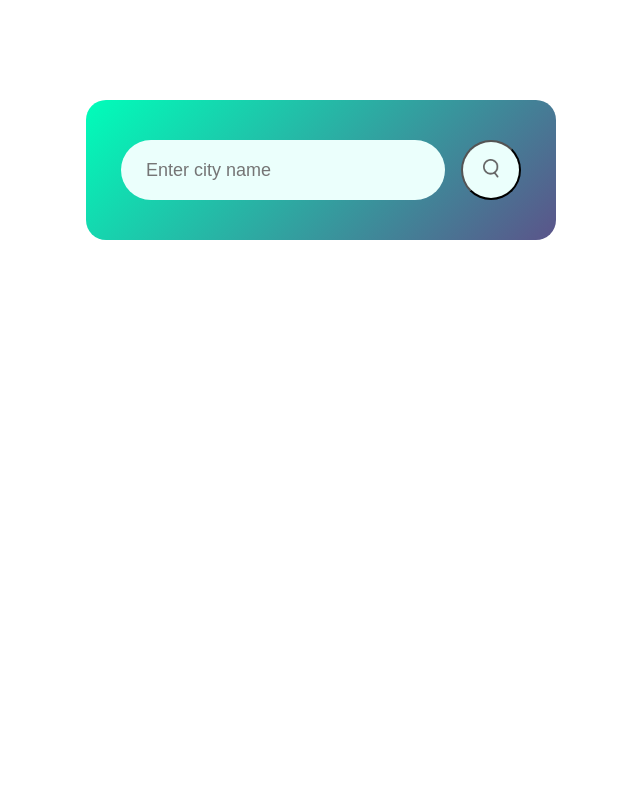
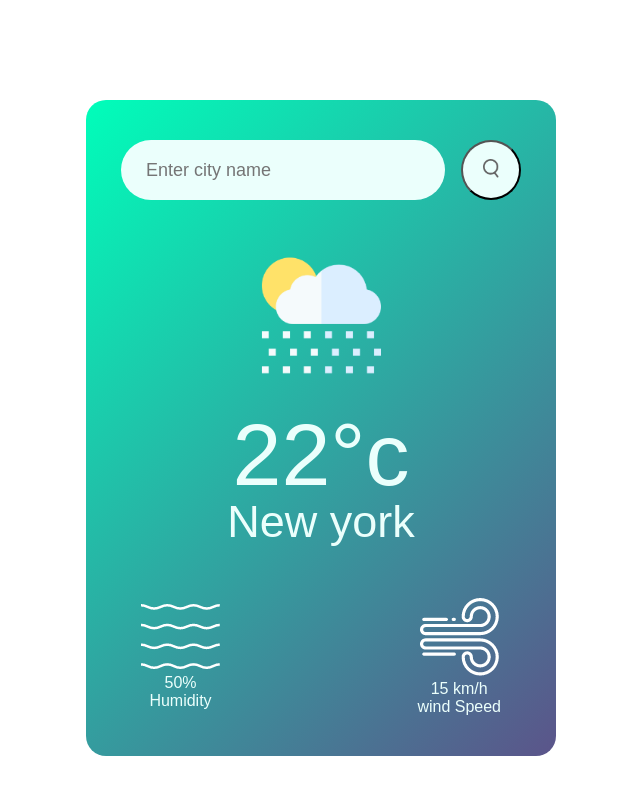
Before and after one commit to Ak-Rakib/Weather-App, a plain HTML site: page index.html in a window 1280 px wide. Shown: the whole page, without its empty margins (319-959 px from the left). Drawn offline with Linux system fonts and the light colour scheme.

Commit message:
set color and other section

```diff
--- a/CSS/style.css
+++ b/CSS/style.css
@@ -48,3 +48,37 @@
 .search button img{
     width: 16px;
 }
+
+.weather-icon{
+    width: 170px;
+    margin-top: 30px;
+}
+
+.weather h1{
+    font-size: 88px;
+    font-weight: 500;
+    color: #ebfffc;
+}
+
+.weather h2{
+    font-size: 45px;
+    font-weight: 400;
+    margin-top: -10px;
+    color: #ebfffc;
+}
+
+.details{
+    display: flex;
+    align-items: center;
+    justify-content: space-between;
+    padding: 0 20px;
+    margin-top: 50px;
+}
+
+.humidity-p{
+    color: #ebfffc;
+}
+
+.wind-p{
+    color: #ebfffc;
+}
--- a/index.html
+++ b/index.html
@@ -12,6 +12,27 @@
             <input type="text" placeholder="Enter city name" spellcheck="false">
             <button><img src="images/search.png" alt=""></button>
         </div>
+        <div class="weather">
+            <img src="images/rain.png" class="weather-icon">
+            <h1 class="temp">22°c</h1>
+            <h2 class="city">New york</h2>
+            <div class="details">
+                <div class="col">
+                    <img src="images/humidity.png">
+                    <div class="humidity-p">
+                        <p class="humidity">50%</p>
+                        <p>Humidity</p>
+                    </div>
+                </div>
+                <div class="col">
+                    <img src="images/wind.png">
+                    <div class="wind-p">
+                        <p class="wind">15 km/h</p>
+                        <p>wind Speed</p>
+                    </div>
+                </div>
+            </div>
+        </div>
     </div>
 </body>
 </html>
```
